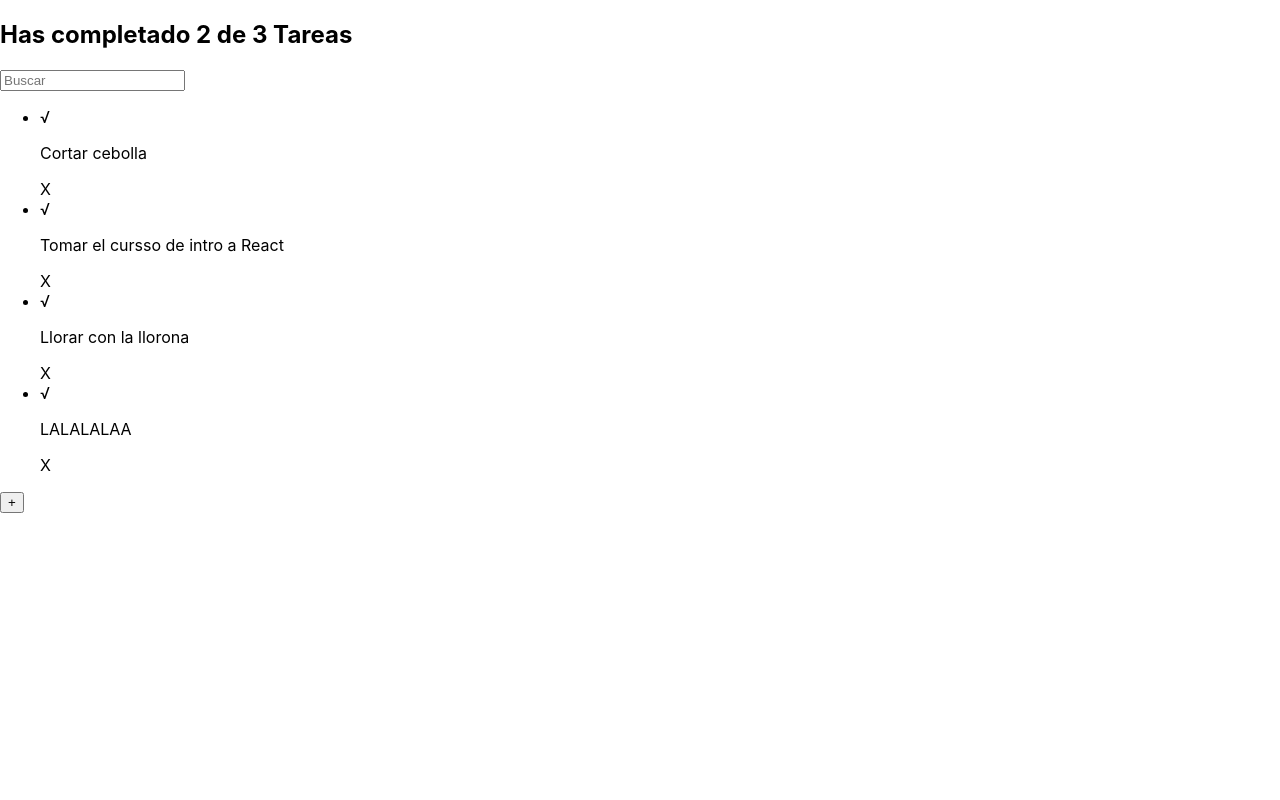
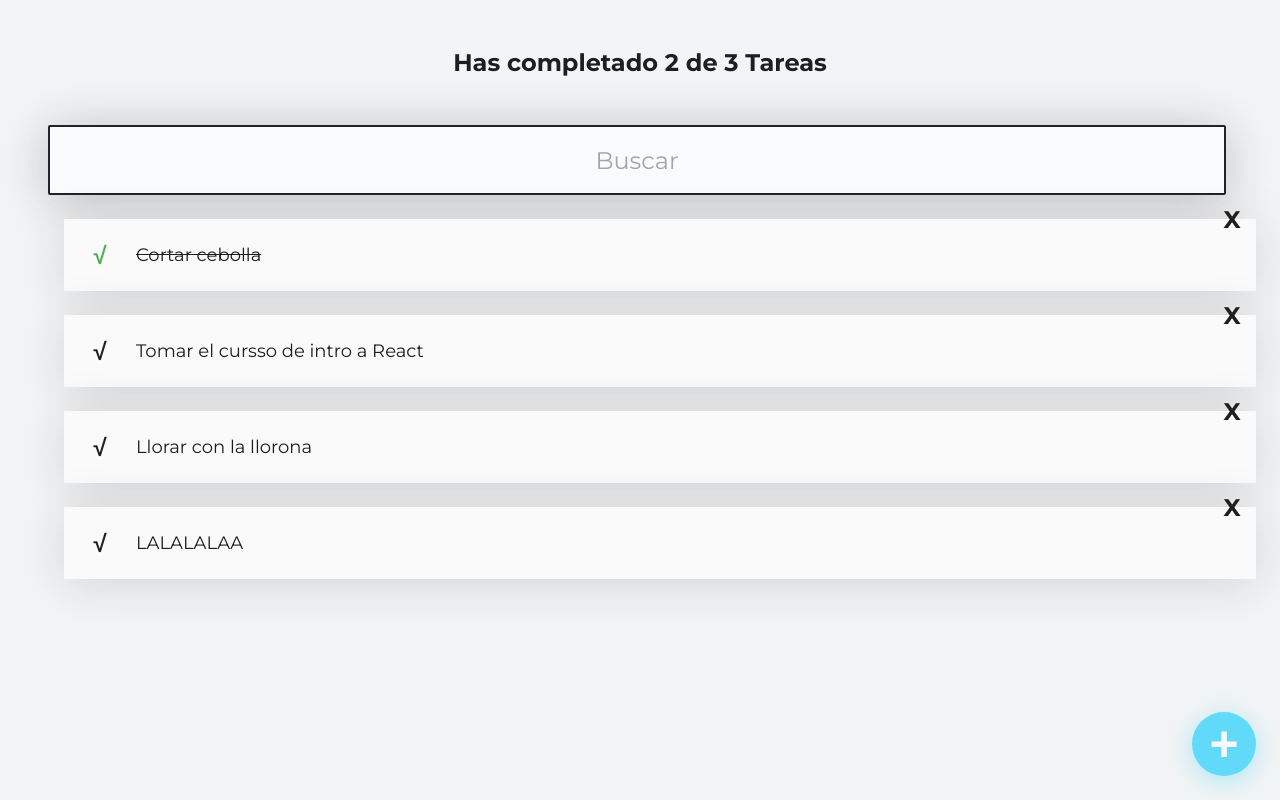
Before and after one commit to Alex-Nieto-deep/one-bloc, a React (Create React App) app: page / in a window 1280 px wide. Built offline with nearby package versions, Linux system fonts and the light colour scheme.

Commit message:
styles to components

```diff
--- a/public/index.html
+++ b/public/index.html
@@ -10,34 +10,12 @@
       content="Web site created using create-react-app"
     />
     <link rel="apple-touch-icon" href="%PUBLIC_URL%/logo192.png" />
-    <!--
-      manifest.json provides metadata used when your web app is installed on a
-      user's mobile device or desktop. See https://developers.google.com/web/fundamentals/web-app-manifest/
-    -->
     <link rel="manifest" href="%PUBLIC_URL%/manifest.json" />
-    <!--
-      Notice the use of %PUBLIC_URL% in the tags above.
-      It will be replaced with the URL of the `public` folder during the build.
-      Only files inside the `public` folder can be referenced from the HTML.
-
-      Unlike "/favicon.ico" or "favicon.ico", "%PUBLIC_URL%/favicon.ico" will
-      work correctly both with client-side routing and a non-root public URL.
-      Learn how to configure a non-root public URL by running `npm run build`.
-    -->
-    <title>React App</title>
+    <link href="https://fonts.googleapis.com/css2?family=Montserrat:wght@400;700&display=swap" rel="stylesheet" />
+    <title>One Block </title>
   </head>
   <body>
     <noscript>You need to enable JavaScript to run this app.</noscript>
     <div id="root"></div>
-    <!--
-      This HTML file is a template.
-      If you open it directly in the browser, you will see an empty page.
-
-      You can add webfonts, meta tags, or analytics to this file.
-      The build step will place the bundled scripts into the <body> tag.
-
-      To begin the development, run `npm start` or `yarn start`.
-      To create a production bundle, use `npm run build` or `yarn build`.
-    -->
   </body>
 </html>
--- /dev/null
+++ b/src/CreateTaskButton.css
@@ -0,0 +1,25 @@
+.CreateTaskButton {
+  background-color: #61DAFA;
+  box-shadow: 0px 5px 25px rgba(97, 218, 250, 0.5);
+  border: none;
+  border-radius: 50%;
+  cursor: pointer;
+  font-size: 50px;
+  position: fixed;
+  bottom: 24px;
+  right: 24px;
+  font-weight: bold;
+  color: #FAFAFA;
+  display: flex;
+  justify-content: center;
+  align-items: center;
+  height: 64px;
+  width: 64px;
+
+  transform: rotate(0);
+  transition: .3s ease;
+}
+
+.CreateTaskButton:hover {
+  transform: rotate(224deg);
+}
--- a/src/CreateTaskButton.js
+++ b/src/CreateTaskButton.js
@@ -1,4 +1,5 @@
 import React from 'react';
+import './CreateTaskButton.css'
 
 function CreateTaskButton(prop) {
   return (
--- /dev/null
+++ b/src/TaskCounter.css
@@ -0,0 +1,6 @@
+.TaskCounter {
+  font-size: 24px;
+  text-align: center;
+  margin: 0;
+  padding: 48px;
+}
--- a/src/TaskCounter.js
+++ b/src/TaskCounter.js
@@ -1,4 +1,5 @@
 import React from 'react';
+import './TaskCounter.css'
 
 
 function TaskCounter() {
--- /dev/null
+++ b/src/TaskItem.css
@@ -0,0 +1,49 @@
+.TaskItem {
+  background-color: #FAFAFA;
+  position: relative;
+  display: flex;
+  justify-content: center;
+  align-items: center;
+  margin-top: 24px;
+  box-shadow: 0px 5px 50px rgba(32, 35, 41, 0.15);
+}
+
+.TaskItem-p {
+  margin: 24px 0 24px 24px;
+  width: calc(100% - 120px);
+  font-size: 18px;
+  line-height: 24px;
+  font-weight: 400;
+}
+.TaskItem-p--complete {
+  text-decoration: line-through;
+}
+
+.Icon {
+  cursor: pointer;
+  display: flex;
+  justify-content: center;
+  align-items: center;
+  height: 48px;
+  width: 48px;
+  font-size: 24px;
+  font-weight: bold;
+  /* background-color: #CCC; */
+}
+
+.Icon-check {
+  position: absolute;
+  left: 12px;
+}
+.Icon-check--active {
+  color: #4caf50;
+}
+
+.Icon-delete {
+  position: absolute;
+  top: -24px;
+  right: 0;
+}
+.Icon-delete:hover {
+  color: red;
+}
--- a/src/TaskItem.js
+++ b/src/TaskItem.js
@@ -1,4 +1,5 @@
 import React from 'react';
+import './TaskItem.css'
 
 function TaskItem(props) {
   return (
--- /dev/null
+++ b/src/TaskList.css
@@ -0,0 +1,5 @@
+ul {
+  margin: 0;
+  padding: 0 0 56px 0;
+  list-style: none;
+}
--- a/src/TaskList.js
+++ b/src/TaskList.js
@@ -1,4 +1,5 @@
 import React from 'react';
+import './TaskList'
 
 
 function TaskList(props) {
--- /dev/null
+++ b/src/TaskSearch.css
@@ -0,0 +1,24 @@
+.TaskSearch {
+  background: #F9FBFC;
+  border-radius: 2px;
+  border: 2px solid #202329;
+  margin: 0 24px;
+  height: 64px;
+  width: calc(100% - 62px);
+  font-size: 24px;
+  text-align: center;
+  font-family: 'Montserrat';
+  font-weight: 400;
+  color: #1E1E1F;
+  box-shadow: 0px 5px 50px rgba(32, 35, 41, 0.25);
+}
+
+.TaskSearch::placeholder {
+  color: #A5A5A5;
+  font-family: 'Montserrat';
+  font-weight: 400;
+}
+
+.TaskSearch:focus {
+  outline-color: #61DAFA;
+}
--- a/src/TaskSearch.js
+++ b/src/TaskSearch.js
@@ -1,4 +1,5 @@
 import React from 'react';
+import './TaskSearch.css'
 
 function TaskSearch() {
   return (
--- a/src/index.css
+++ b/src/index.css
@@ -1,13 +1,13 @@
 body {
   margin: 0;
-  font-family: -apple-system, BlinkMacSystemFont, 'Segoe UI', 'Roboto', 'Oxygen',
-    'Ubuntu', 'Cantarell', 'Fira Sans', 'Droid Sans', 'Helvetica Neue',
-    sans-serif;
-  -webkit-font-smoothing: antialiased;
-  -moz-osx-font-smoothing: grayscale;
+  padding: 0;
+  background: #F2F4F5;
+  color: #1E1E1F;
+  font-family: 'Montserrat', Arial, Helvetica, sans-serif;
 }
 
-code {
-  font-family: source-code-pro, Menlo, Monaco, Consolas, 'Courier New',
-    monospace;
+#root {
+  margin: 0 24px;
+  position: relative;
+  min-height: 100vh;
 }
```
